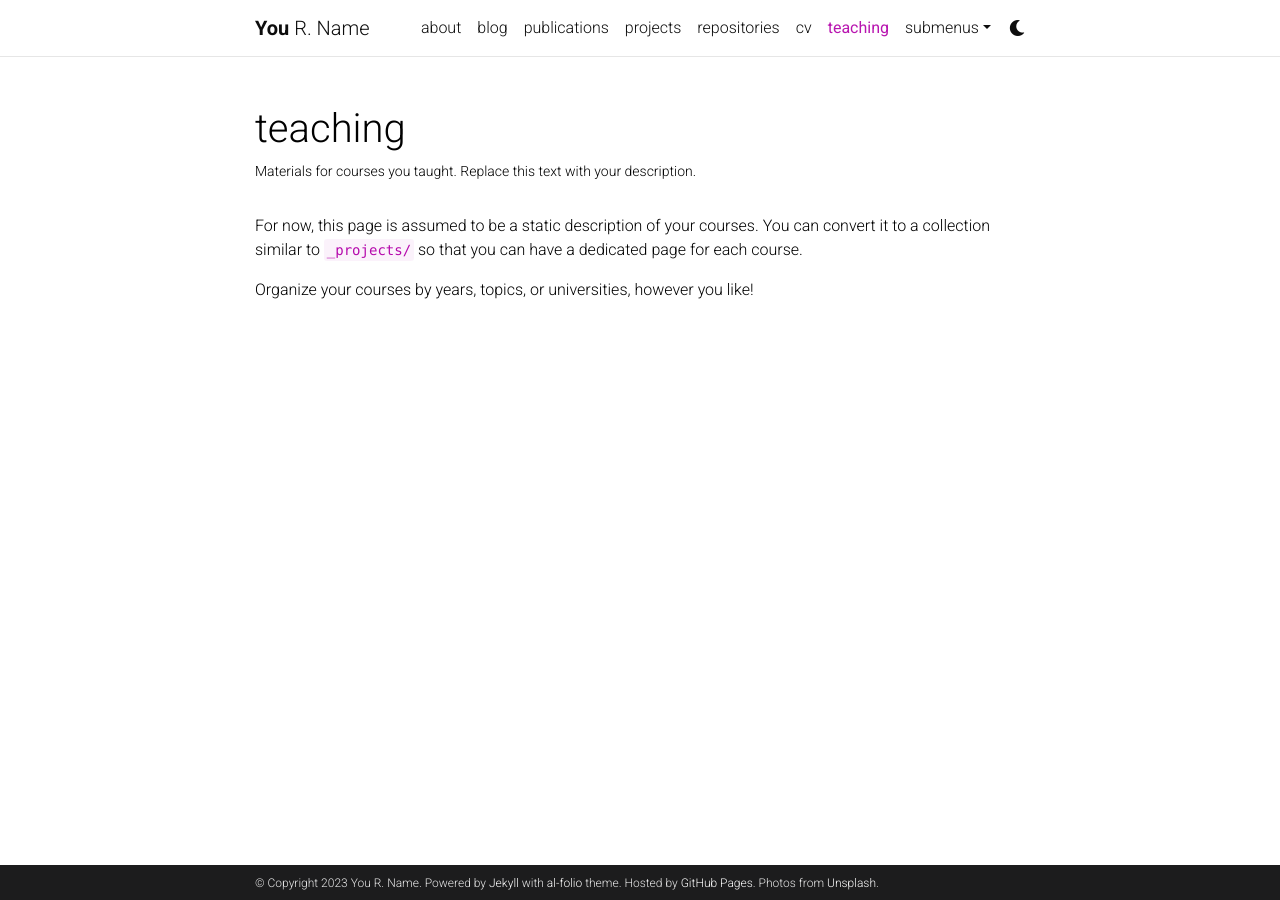
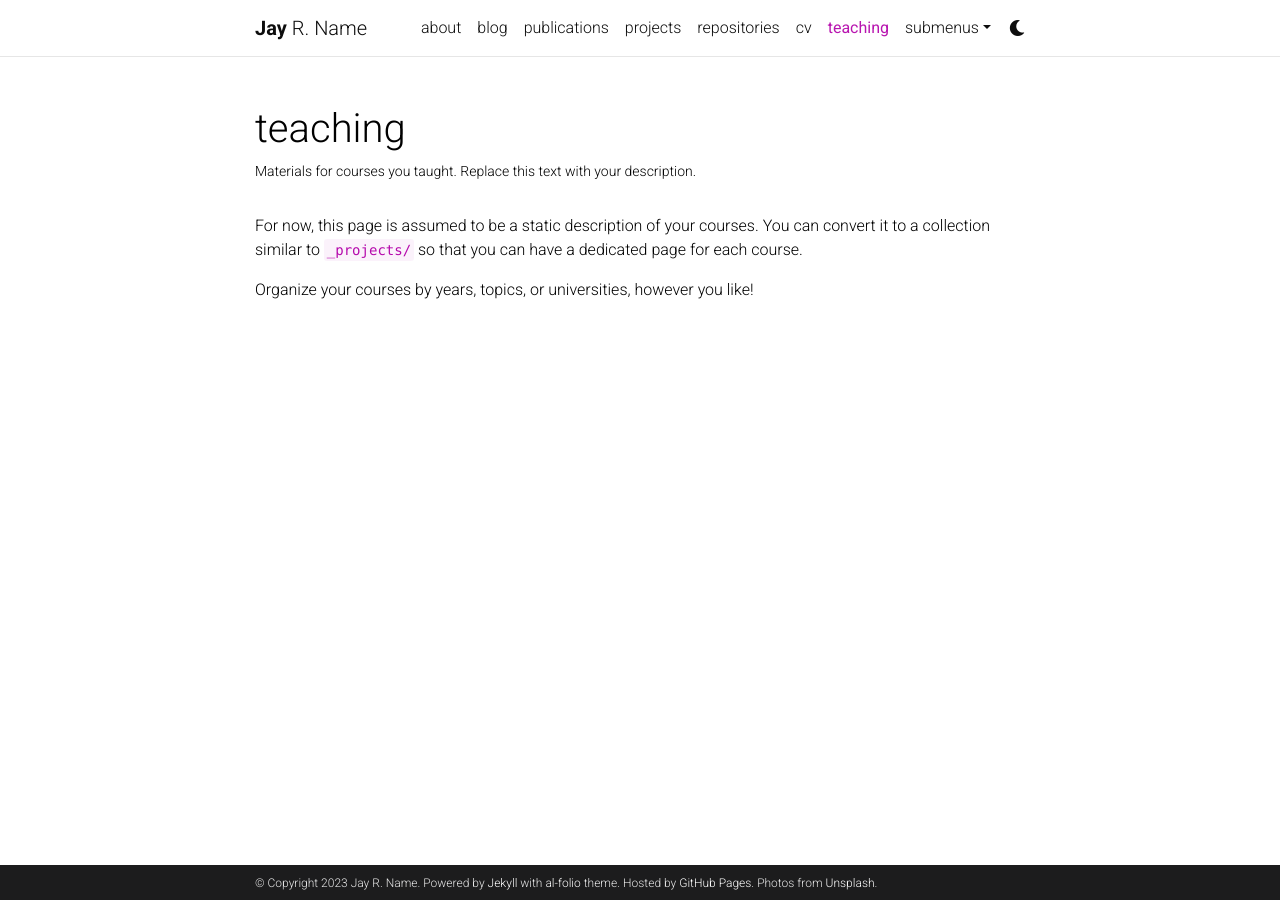
Before and after one commit to jaychan-hep/jaychan-hep.github.io, a Jekyll site: the page built from _pages/teaching.md, in a window 1280 px wide. Built offline with Jekyll 4.4.1, drawn with Linux system fonts in a browser that asks for light colours; comment, search, counter and statistics services are not loaded; a style sheet for code colours, icons or effects is not loaded.

Commit message:
Update _config.yml

```diff
--- a/_config.yml
+++ b/_config.yml
@@ -3,7 +3,7 @@
 # -----------------------------------------------------------------------------
 
 title: blank # the website title (if blank, full name will be used instead)
-first_name: You
+first_name: Jay
 middle_name: R.
 last_name: Name
 email: you@example.com
```
